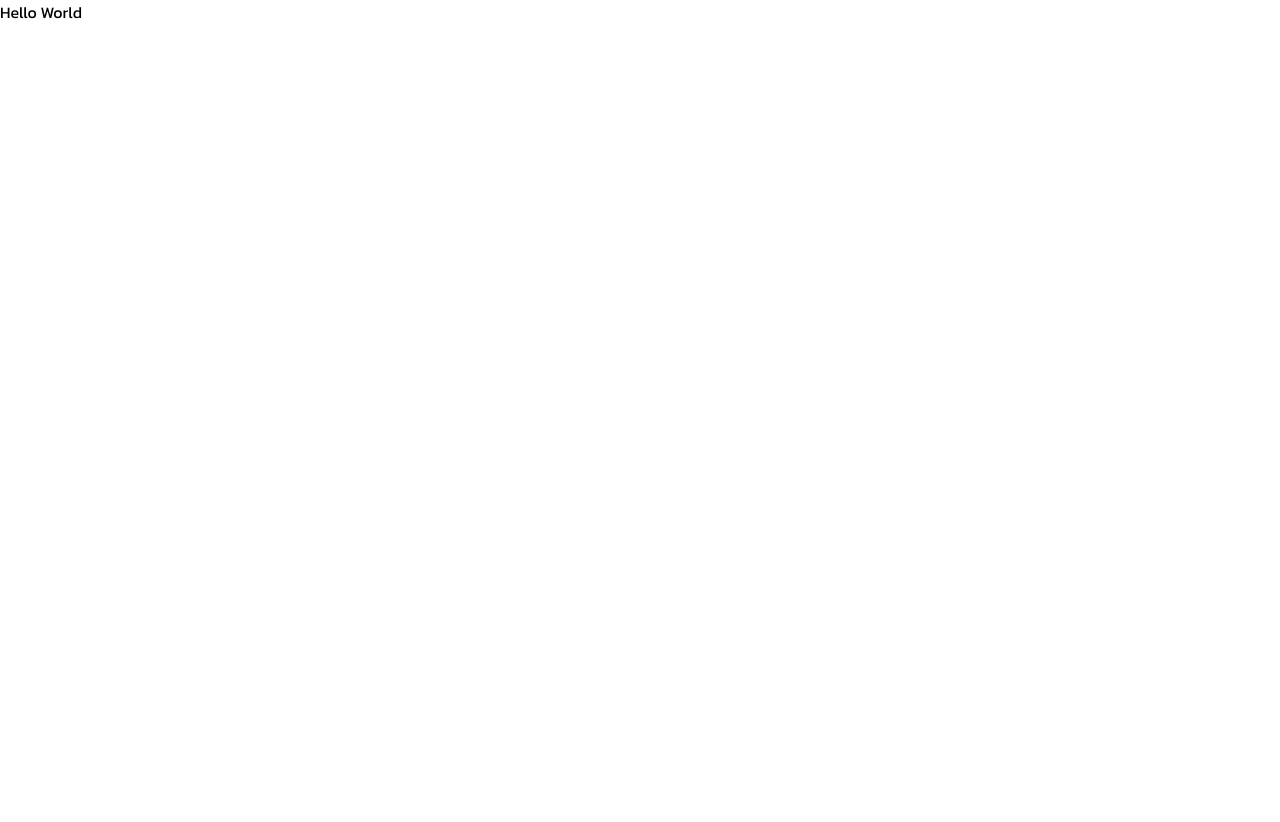
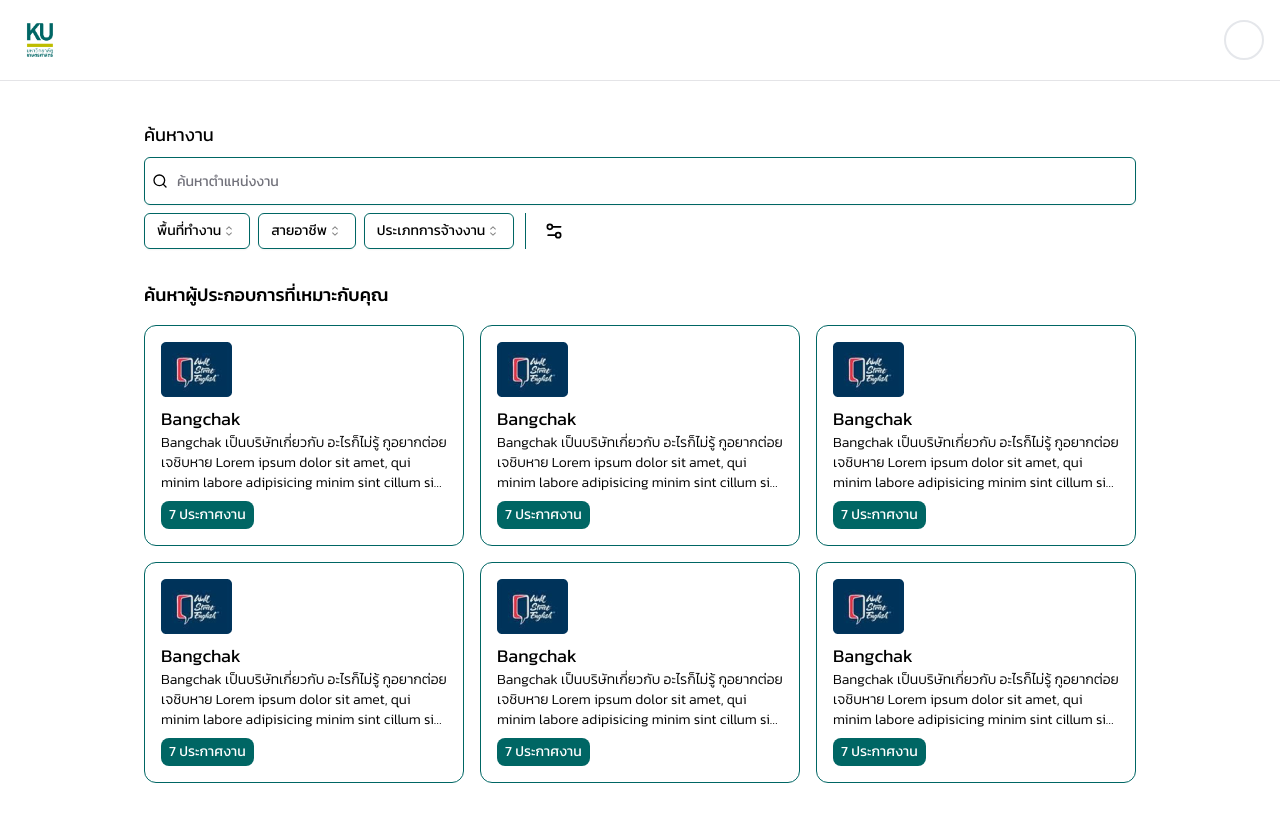
Before and after one commit to SornchaiTheDev/sa-project, a Next.js app: page / in a window 1280 px wide. Before the commit the page ends 800 px from the top, so only its background shows below. Built offline with nearby package versions, Linux system fonts and the light colour scheme.

Commit message:
feat(home): implemented home page

```diff
--- /dev/null
+++ b/src/app/(authed)/_components/org-list/index.tsx
@@ -0,0 +1,22 @@
+import React from "react";
+import OrgCard from "./org-card";
+import { JobLogo } from "~/configs/assets";
+
+function OrgList() {
+  return (
+    <div className="grid grid-cols-12 mt-4 gap-4">
+      {Array.from({ length: 6 }, (_, i) => (
+        <OrgCard
+          key={i}
+          name="Bangchak"
+          description="Bangchak เป็นบริษัทเกี่ยวกับ อะไรก็ไม่รู้ กูอยากต่อยเจชิบหาย Lorem ipsum dolor sit amet, qui minim labore adipisicing minim sint cillum sint consectetur cupidatat."
+          href="#"
+          jobCount={7}
+          image={JobLogo}
+        />
+      ))}
+    </div>
+  );
+}
+
+export default OrgList;
--- /dev/null
+++ b/src/app/(authed)/_components/org-list/org-card.tsx
@@ -0,0 +1,36 @@
+import { StaticImageData } from "next/dist/shared/lib/get-img-props";
+import Image from "next/image";
+import Link from "next/link";
+import React from "react";
+
+interface Props {
+  name: string;
+  href: string;
+  description: string;
+  image: string | StaticImageData;
+  jobCount: number;
+}
+
+function JobCard({ name, description, image, jobCount, href }: Props) {
+  return (
+    <Link
+      className="p-4 rounded-xl border border-primary col-span-6 md:col-span-4 space-y-2"
+      {...{ href }}
+    >
+      <div className="relative rounded-xl">
+        <Image src={image} className="object-cover" alt="job logo" />
+      </div>
+      <div>
+        <h5 className="text-lg">{name}</h5>
+        <p className="text-sm font-light text-ellipsis line-clamp-3">
+          {description}
+        </p>
+      </div>
+      <div className="rounded-lg bg-primary px-2 py-1 w-fit">
+        <p className="text-sm text-white">{jobCount} ประกาศงาน</p>
+      </div>
+    </Link>
+  );
+}
+
+export default JobCard;
--- /dev/null
+++ b/src/app/(authed)/_components/search-section/index.tsx
@@ -0,0 +1,68 @@
+"use client";
+import { Search, Settings2 } from "lucide-react";
+import { useState } from "react";
+import { Button } from "~/components/ui/button";
+import { Input } from "~/components/ui/input";
+import {
+  Select,
+  SelectContent,
+  SelectItem,
+  SelectTrigger,
+  SelectValue,
+} from "~/components/ui/select";
+
+export default function SearchSection() {
+  const [search, setSearch] = useState("");
+
+  return (
+    <>
+      <div className="relative mt-2">
+        <Search
+          className="absolute top-1/2 -translate-y-1/2 left-2"
+          size="1rem"
+        />
+        <Input
+          placeholder="ค้นหาตำแหน่งงาน"
+          className="border-primary border pl-8 h-12"
+          onChange={(e) => setSearch(e.target.value)}
+        />
+      </div>
+      <div className="flex gap-2 mt-2 flex-wrap">
+        <Select>
+          <SelectTrigger className="border-primary w-fit">
+            <SelectValue placeholder="พื้นที่ทำงาน" />
+          </SelectTrigger>
+          <SelectContent>
+            <SelectItem value="light">Light</SelectItem>
+            <SelectItem value="dark">Dark</SelectItem>
+            <SelectItem value="system">System</SelectItem>
+          </SelectContent>
+        </Select>
+        <Select>
+          <SelectTrigger className="border-primary w-fit">
+            <SelectValue placeholder="สายอาชีพ" />
+          </SelectTrigger>
+          <SelectContent>
+            <SelectItem value="light">Light</SelectItem>
+            <SelectItem value="dark">Dark</SelectItem>
+            <SelectItem value="system">System</SelectItem>
+          </SelectContent>
+        </Select>
+        <Select>
+          <SelectTrigger className="border-primary w-fit">
+            <SelectValue placeholder="ประเภทการจ้างงาน" />
+          </SelectTrigger>
+          <SelectContent>
+            <SelectItem value="light">Light</SelectItem>
+            <SelectItem value="dark">Dark</SelectItem>
+            <SelectItem value="system">System</SelectItem>
+          </SelectContent>
+        </Select>
+        <div className="self-stretch w-1 border-r border-primary"></div>
+        <Button size="icon" className="w-10" variant="ghost">
+          <Settings2 size="1.25rem" />
+        </Button>
+      </div>
+    </>
+  );
+}
--- /dev/null
+++ b/src/app/(authed)/layout.tsx
@@ -0,0 +1,13 @@
+import { type ReactNode } from "react";
+import Navbar from "~/components/nav-bar";
+
+function AuthedLayout({ children }: { children: ReactNode }) {
+  return (
+    <>
+      <Navbar />
+      {children}
+    </>
+  );
+}
+
+export default AuthedLayout;
--- /dev/null
+++ b/src/app/(authed)/page.tsx
@@ -0,0 +1,15 @@
+import OrgList from "./_components/org-list";
+import SearchSection from "./_components/search-section";
+
+export default function Home() {
+  return (
+    <div className="container mx-auto max-w-5xl my-10 px-4">
+      <h4 className="text-lg">ค้นหางาน</h4>
+      <SearchSection />
+      <h4 className="text-lg font-medium mt-8">
+        ค้นหาผู้ประกอบการที่เหมาะกับคุณ
+      </h4>
+      <OrgList />
+    </div>
+  );
+}
--- a/src/app/globals.css
+++ b/src/app/globals.css
@@ -9,7 +9,7 @@
     --card-foreground: 240 10% 3.9%;
     --popover: 0 0% 100%;
     --popover-foreground: 240 10% 3.9%;
-    --primary: 142.1 76.2% 36.3%;
+    --primary: 179, 100%, 20%;
     --primary-foreground: 355.7 100% 97.3%;
     --secondary: 240 4.8% 95.9%;
     --secondary-foreground: 240 5.9% 10%;
--- a/src/app/page.tsx
+++ /dev/null
@@ -1,4 +0,0 @@
-
-export default function Home() {
-  return "Hello World";
-}
--- /dev/null
+++ b/src/components/nav-bar.tsx
@@ -0,0 +1,13 @@
+import Image from "next/image";
+import { KULogo } from "~/configs/assets";
+
+function Navbar() {
+  return (
+    <div className="p-4 flex justify-between items-center border-b border-zinc-200">
+      <Image src={KULogo} alt="KU Logo" width={48} height={48} />
+      <div className="w-10 h-10 rounded-full border-2"></div>
+    </div>
+  );
+}
+
+export default Navbar;
--- a/src/configs/assets.tsx
+++ b/src/configs/assets.tsx
@@ -1,4 +1,5 @@
 import KULogo from "~/assets/ku-logo.png";
 import KUView from "~/assets/ku-view.jpeg";
+import JobLogo from "~/assets/job-logo-placeholder.png";
 
-export { KULogo, KUView };
+export { KULogo, KUView, JobLogo };
```
Also changed, not shown: src/assets/job-logo-placeholder.png (added).
